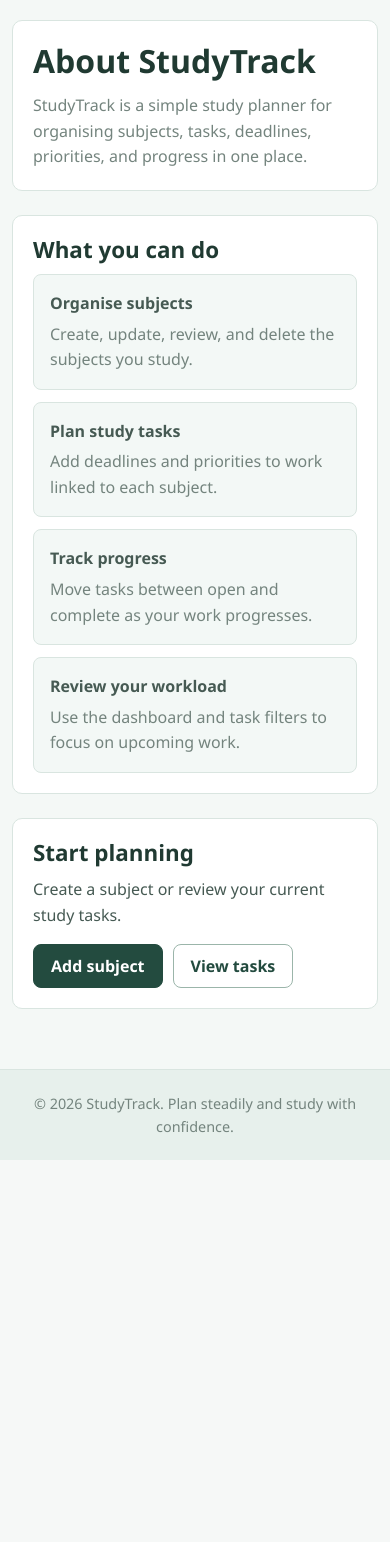
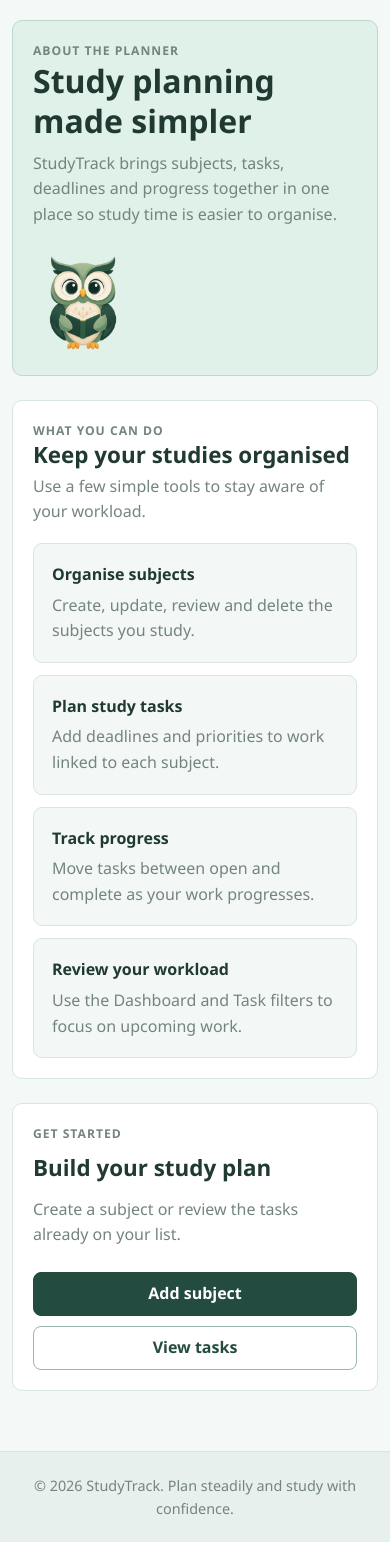
Before and after one commit to jalynch67/Database-Project---StudyTrack, a Flask app: page /about in a window 390 px wide. Shown: the part 169-1711 px from the top of the page. Before the commit the page ends 1329 px from the top, so only its background shows below. Run offline with Flask 3, Linux system fonts and the light colour scheme.

Commit message:
Add responsive design and styling for About and error pages; enhance layout and user experience

```diff
--- a/static/css/pages.css
+++ b/static/css/pages.css
@@ -164,3 +164,131 @@
         text-align: center;
     }
 }
+
+
+/* About page */
+
+.about-intro {
+    display: grid;
+    grid-template-columns: minmax(0, 1fr) 150px;
+    align-items: center;
+    gap: 28px;
+    background: var(--colour-primary-light);
+    border-color: #bdd9ce;
+}
+
+.about-intro h1 {
+    margin-bottom: 10px;
+    font-size: 2rem;
+}
+
+.about-intro-owl {
+    width: 130px;
+    height: 130px;
+    justify-self: end;
+    object-fit: contain;
+}
+
+.about-section h2 {
+    margin-bottom: 18px;
+}
+
+.about-section-heading {
+    margin-bottom: 18px;
+}
+
+.about-section-heading h2 {
+    margin-bottom: 5px;
+}
+
+.about-section-heading p {
+    margin-bottom: 0;
+    color: var(--colour-muted);
+}
+
+.feature-list {
+    margin: 0;
+    padding: 0;
+    display: grid;
+    grid-template-columns: repeat(2, minmax(0, 1fr));
+    gap: 12px;
+    list-style: none;
+}
+
+.feature-list li {
+    padding: 18px;
+    display: grid;
+    gap: 5px;
+    background: #f3f8f6;
+    border: 1px solid var(--colour-border);
+    border-radius: 9px;
+}
+
+.feature-list strong {
+    color: var(--colour-heading);
+}
+
+.feature-list span {
+    color: var(--colour-muted);
+}
+
+.about-actions {
+    display: flex;
+    align-items: center;
+    justify-content: space-between;
+    gap: 24px;
+}
+
+.about-actions h2 {
+    margin-bottom: 5px;
+}
+
+.about-actions p {
+    margin-bottom: 0;
+    color: var(--colour-muted);
+}
+
+.about-action-links {
+    display: flex;
+    flex-wrap: wrap;
+    gap: 10px;
+}
+
+/* Error pages */
+
+.error-page {
+    max-width: 720px;
+    margin-right: auto;
+    margin-left: auto;
+    padding-top: 40px;
+    padding-bottom: 40px;
+    text-align: center;
+}
+
+.error-owl {
+    width: 110px;
+    height: 110px;
+    margin-bottom: 14px;
+    object-fit: contain;
+}
+
+.error-code {
+    margin-bottom: 6px;
+    color: var(--colour-primary);
+    font-size: 2.4rem;
+    font-weight: 700;
+    line-height: 1;
+}
+
+.error-page h1 {
+    margin-bottom: 12px;
+    font-size: 2rem;
+}
+
+.error-page > p:not(.error-code) {
+    max-width: 560px;
+    margin-right: auto;
+    margin-bottom: 22px;
+    margin-left: auto;
+    color: var(--colour-muted);
+}
--- a/static/css/responsive.css
+++ b/static/css/responsive.css
@@ -268,3 +268,44 @@ body {
         width: 100%;
     }
 }
+
+
+/* About and error pages */
+
+@media (max-width: 700px) {
+    .about-intro {
+        grid-template-columns: 1fr;
+    }
+
+    .about-intro-owl {
+        width: 100px;
+        height: 100px;
+        justify-self: start;
+    }
+
+    .about-actions {
+        align-items: flex-start;
+        flex-direction: column;
+    }
+}
+
+@media (max-width: 600px) {
+    .feature-list {
+        grid-template-columns: 1fr;
+    }
+
+    .about-action-links {
+        width: 100%;
+        flex-direction: column;
+    }
+
+    .about-action-links .button {
+        width: 100%;
+        text-align: center;
+    }
+
+    .error-owl {
+        width: 90px;
+        height: 90px;
+    }
+}
--- a/templates/about.html
+++ b/templates/about.html
@@ -4,20 +4,35 @@
 
 {% block content %}
 <section class="about-intro">
-    <h1>About StudyTrack</h1>
-    <p>
-        StudyTrack is a simple study planner for organising subjects, tasks,
-        deadlines, priorities, and progress in one place.
-    </p>
+    <div>
+        <p class="section-kicker">About the planner</p>
+        <h1>Study planning made simpler</h1>
+        <p>
+            StudyTrack brings subjects, tasks, deadlines and progress together
+            in one place so study time is easier to organise.
+        </p>
+    </div>
+
+    <img
+        class="about-intro-owl"
+        src="{{ url_for('static', filename='images/studytrack-owl.png') }}"
+        alt=""
+        width="130"
+        height="130"
+    >
 </section>
 
 <section class="about-section">
-    <h2>What you can do</h2>
+    <div class="about-section-heading">
+        <p class="section-kicker">What you can do</p>
+        <h2>Keep your studies organised</h2>
+        <p>Use a few simple tools to stay aware of your workload.</p>
+    </div>
 
     <ul class="feature-list">
         <li>
             <strong>Organise subjects</strong>
-            <span>Create, update, review, and delete the subjects you study.</span>
+            <span>Create, update, review and delete the subjects you study.</span>
         </li>
         <li>
             <strong>Plan study tasks</strong>
@@ -29,16 +44,19 @@
         </li>
         <li>
             <strong>Review your workload</strong>
-            <span>Use the dashboard and task filters to focus on upcoming work.</span>
+            <span>Use the Dashboard and Task filters to focus on upcoming work.</span>
         </li>
     </ul>
 </section>
 
 <section class="about-section about-actions">
-    <h2>Start planning</h2>
-    <p>Create a subject or review your current study tasks.</p>
+    <div>
+        <p class="section-kicker">Get started</p>
+        <h2>Build your study plan</h2>
+        <p>Create a subject or review the tasks already on your list.</p>
+    </div>
 
-    <div>
+    <div class="about-action-links">
         <a class="button button-primary" href="{{ url_for('add_subject') }}">Add subject</a>
         <a class="button button-outline" href="{{ url_for('tasks') }}">View tasks</a>
     </div>
```
Also changed, not shown: templates/errors/404.html (+8 -3 lines), templates/errors/500.html (+8 -3 lines).
